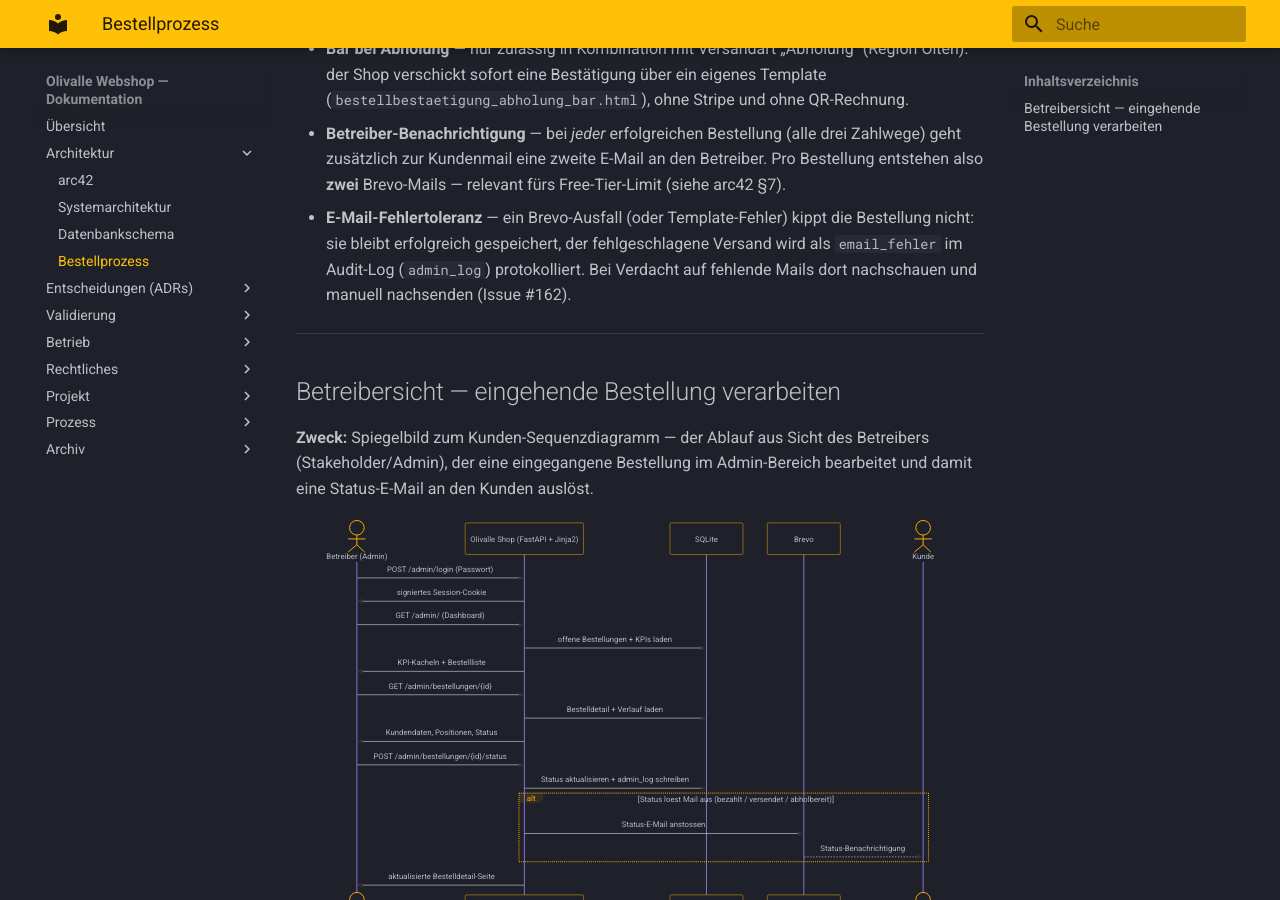
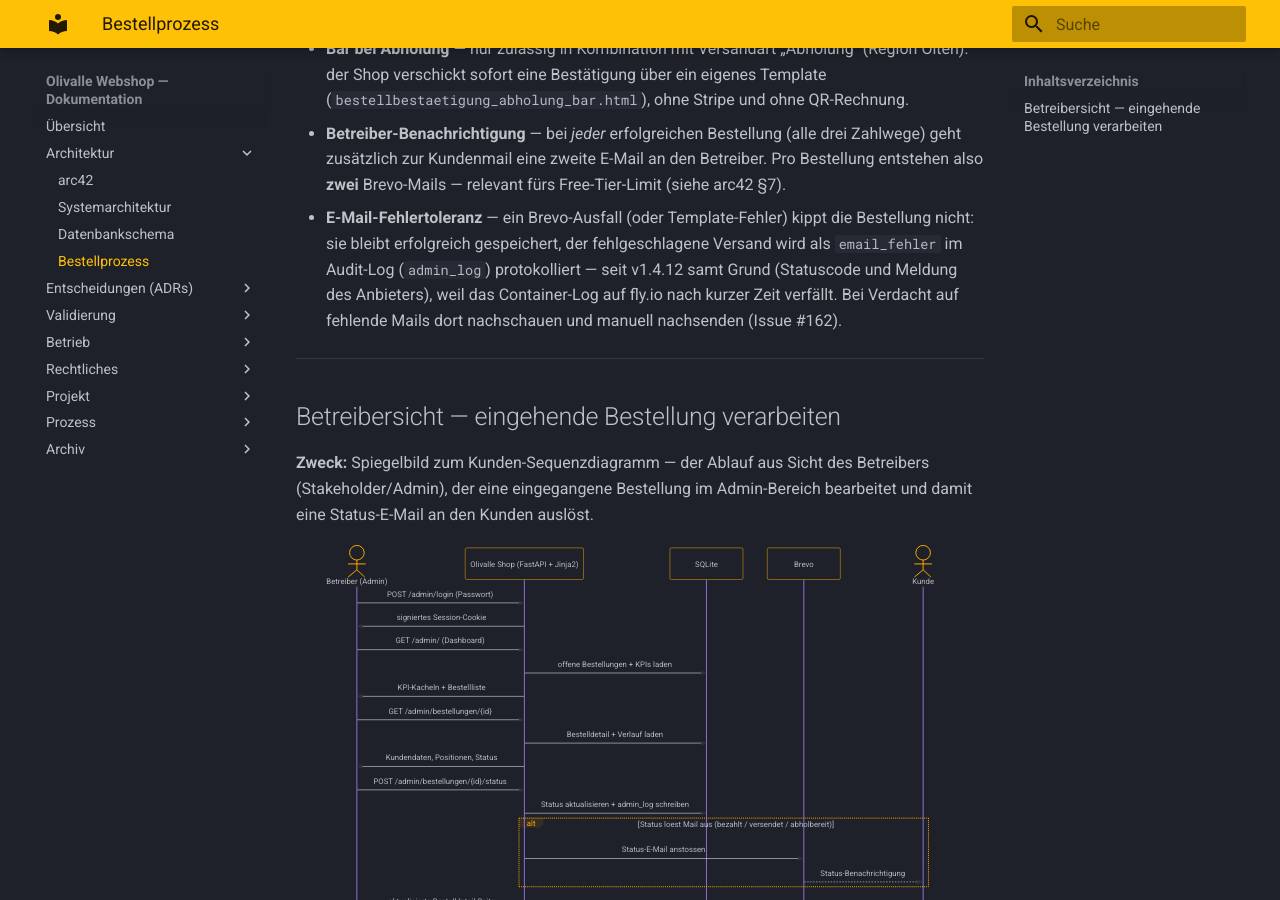
Before and after one commit to konstantinniedermann/olivalle-webshop, an MkDocs documentation site: the page built from docs/bestellprozess.md, in a window 1280 px wide and 900 px high, scrolled down 1692 px. Built offline with MkDocs 1.6.1 and Material for MkDocs 9.7.7, drawn with Linux system fonts in a browser that asks for light colours.

Commit message:
docs: Fehlergrund im Audit-Log im Bestellprozess erwaehnen
Zieht die Beschreibung der E-Mail-Fehlertoleranz an das nach, was der
Verlaufseintrag seit v1.4.12 tatsaechlich enthaelt.

Co-Authored-By: Claude Opus 5 <noreply@anthropic.com>
Claude-Session: https://claude.ai/code/session_01Taz3ks16VevCLdzWurUifY

```diff
--- a/docs/bestellprozess.md
+++ b/docs/bestellprozess.md
@@ -62,7 +62,7 @@ sequenceDiagram
 - **QR-Rechnungs-Pfad** — für Rechnungskäufer erzeugt der Shop ein Schweizer QR-Rechnungs-PDF und versendet es als E-Mail-Anhang.
 - **Bar bei Abholung** — nur zulässig in Kombination mit Versandart „Abholung" (Region Olten): der Shop verschickt sofort eine Bestätigung über ein eigenes Template (`bestellbestaetigung_abholung_bar.html`), ohne Stripe und ohne QR-Rechnung.
 - **Betreiber-Benachrichtigung** — bei *jeder* erfolgreichen Bestellung (alle drei Zahlwege) geht zusätzlich zur Kundenmail eine zweite E-Mail an den Betreiber. Pro Bestellung entstehen also **zwei** Brevo-Mails — relevant fürs Free-Tier-Limit (siehe arc42 §7).
-- **E-Mail-Fehlertoleranz** — ein Brevo-Ausfall (oder Template-Fehler) kippt die Bestellung nicht: sie bleibt erfolgreich gespeichert, der fehlgeschlagene Versand wird als `email_fehler` im Audit-Log (`admin_log`) protokolliert. Bei Verdacht auf fehlende Mails dort nachschauen und manuell nachsenden (Issue #162).
+- **E-Mail-Fehlertoleranz** — ein Brevo-Ausfall (oder Template-Fehler) kippt die Bestellung nicht: sie bleibt erfolgreich gespeichert, der fehlgeschlagene Versand wird als `email_fehler` im Audit-Log (`admin_log`) protokolliert — seit v1.4.12 samt Grund (Statuscode und Meldung des Anbieters), weil das Container-Log auf fly.io nach kurzer Zeit verfällt. Bei Verdacht auf fehlende Mails dort nachschauen und manuell nachsenden (Issue #162).
 
 ---
 
```
